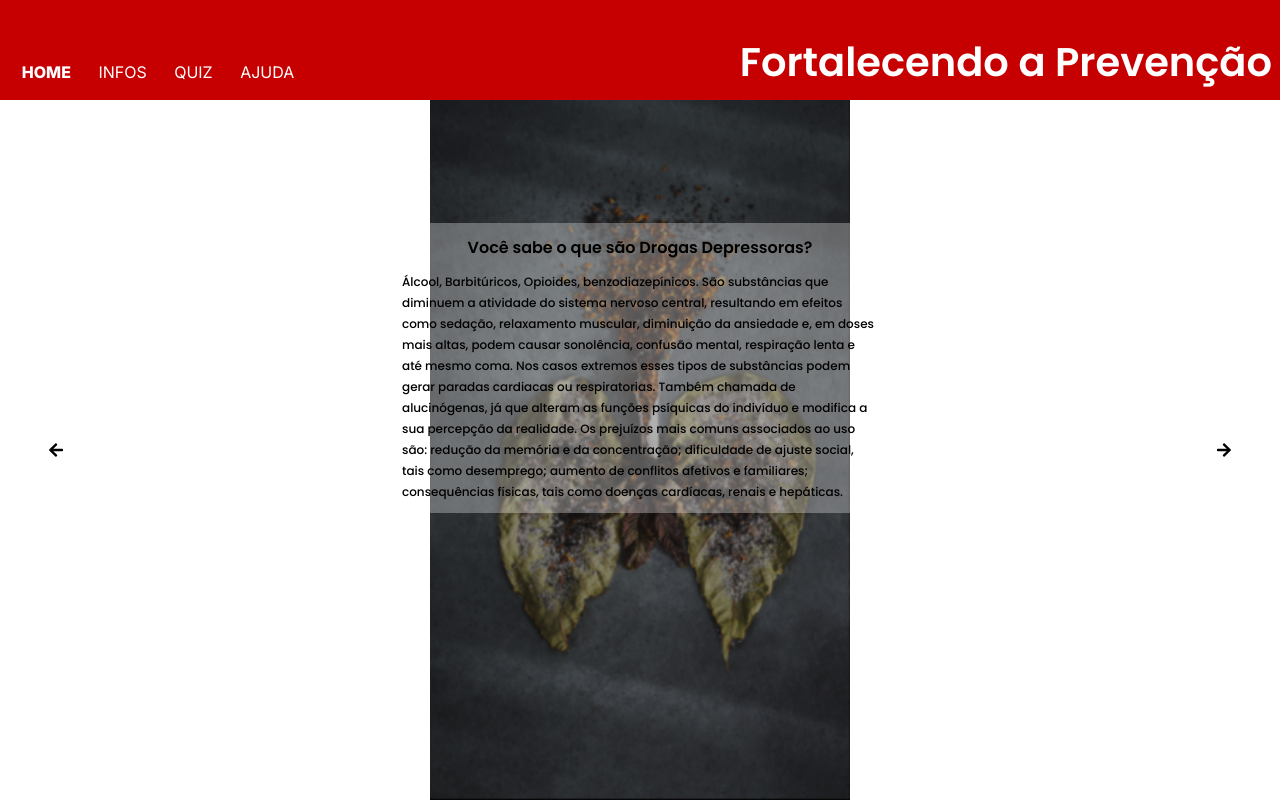
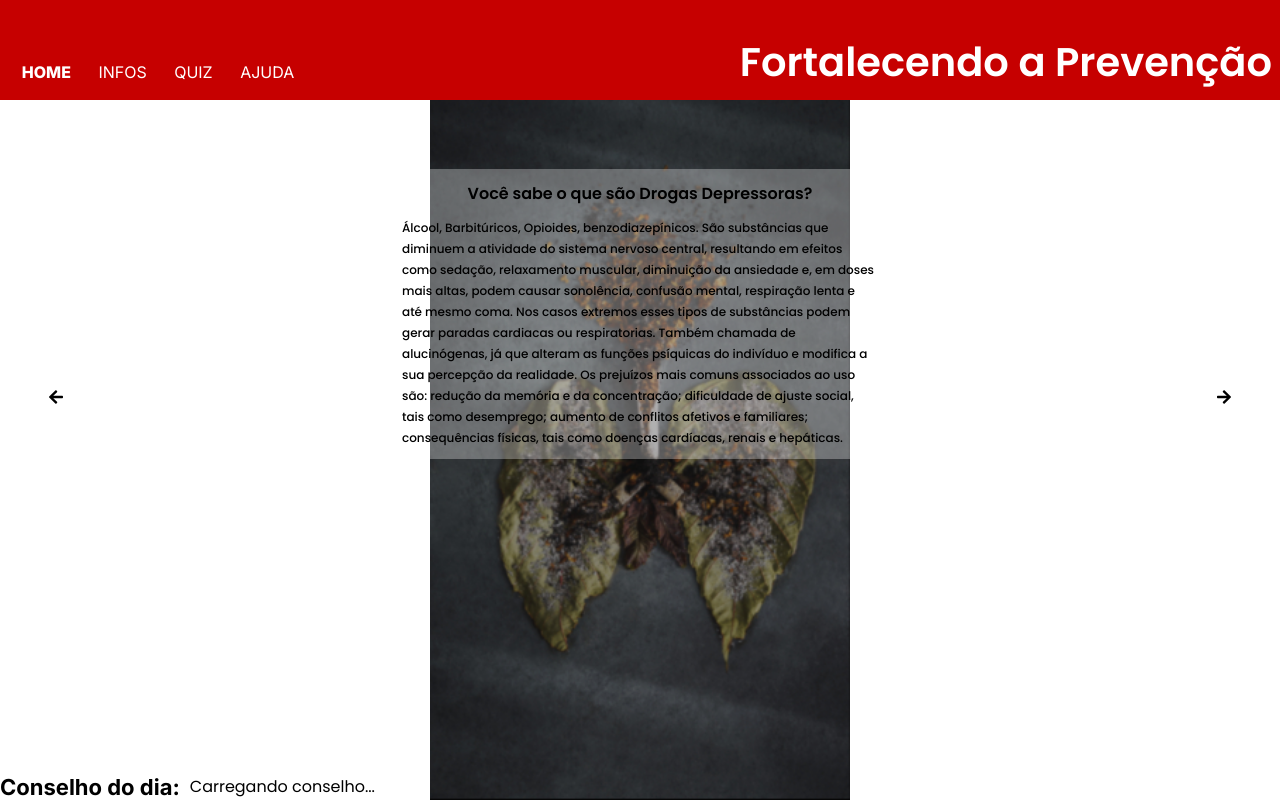
Before and after one commit to ymatzz/projeto-web-mobile, a Next.js app: page / in a window 1280 px wide. Built offline with nearby package versions, Linux system fonts and the light colour scheme; no server answers.

Commit message:
integração API

```diff
--- a/src/app/page.jsx
+++ b/src/app/page.jsx
@@ -1,10 +1,12 @@
 'use client'
 import React, { useState, useEffect } from 'react';
 import Card from '../components/Card'; // Importe o componente Card
-import { Container, CarrosselContainer, ContentCarrosselContainer, Slide, TextContainer } from './style';
+import { Container, CarrosselContainer, ContentCarrosselContainer, Slide, TextContainer, ContentContainer } from './style';
 import { FaArrowLeft, FaArrowRight } from "react-icons/fa";
 
 export default function Home() {
+  const [conselho, setConselho] = useState(null);
+
   const cards = [
     {
       titulo: 'Você sabe o que são Drogas Depressoras?',
@@ -42,25 +44,35 @@ export default function Home() {
     };
   }, [currentSlide]); // Reexecuta o efeito sempre que o currentSlide mudar
 
-  const testeApi = async() => {
-    const url = 'http://tabnet.datasus.gov/cgi/deftohtm.exe?vigitel/vigitel10.def'
+  const conselhoApi = async () => {
+    const url = 'https://api.adviceslip.com/advice'
     try {
       const response = await fetch(url);
       const data = await response.json();
-      console.log("aaaaa", data);
+      console.log('adsda', data)
+      setConselho(data);
     } catch (e) {
       console.error(e);
     }
   }
 
   useEffect(() => {
-    testeApi();
+    conselhoApi();
   }, []);
 
   return (
     <Container className="corpoPadrao">
+      <ContentContainer>
+        <TextContainer>
+            <h2>Conselho do dia:</h2>
+            {conselho && conselho.slip ? (
+              <span>{conselho.slip.advice}</span>
+            ) : (
+              <span>Carregando conselho...</span>
+            )}
+        </TextContainer>
         <CarrosselContainer>
-        <FaArrowLeft onClick={prevSlide} style={{cursor: 'pointer'}} />
+          <FaArrowLeft onClick={prevSlide} style={{ cursor: 'pointer' }} />
           <ContentCarrosselContainer>
             {cards.map((card, index) => (
               <Slide key={index} isActive={index === currentSlide}>
@@ -68,8 +80,9 @@ export default function Home() {
               </Slide>
             ))}
           </ContentCarrosselContainer>
-        <FaArrowRight onClick={nextSlide} style={{cursor: 'pointer'}} />
+          <FaArrowRight onClick={nextSlide} style={{ cursor: 'pointer' }} />
         </CarrosselContainer>
+      </ContentContainer>
     </Container>
   );
 }
--- a/src/app/style.js
+++ b/src/app/style.js
@@ -4,19 +4,29 @@ import styled from 'styled-components';
 export const Container = styled.div`
 `
 
+export const ContentContainer = styled.div`
+  width: 100%;
+  height: 100%;
+  display: flex;
+  flex-direction: column-reverse;
+  justify-content: flex-start;
+  background-image: url("/pulmao.jpg");
+  background-size: cover;
+  background-repeat: no-repeat;
+  background-position: center;
+  @media screen and (min-width: 600px){
+      background-size: contain;
+  }
+  overflow-y: auto;
+`
+
 export const CarrosselContainer = styled.div`
     width: 100%;
-    height: 100%;
     display: flex;
     justify-content: center;
     align-items: center;
-    background-image: url("/pulmao.jpg");
-    background-size: cover;
-    background-repeat: no-repeat;
-    background-position: center;
-    @media screen and (min-width: 600px){
-        background-size: contain;
-    }
+    margin-bottom: 150px;
+
 `
 
 export const ContentCarrosselContainer = styled.div`
@@ -37,12 +47,16 @@ export const Slide = styled.div`
 `;
 
 export const TextContainer = styled.div`
-  margin-top: 24px;
+  display: flex;
+  gap: 10px;
   width: 90%;
   span{
     text-align: justify;
-    font-size: 20px;
+    font-size: 16px;
     font-family: 'Poppins', sans-serif;
     color: black;
   }
+  h2{
+    font-size: 22px;
+  }
 `
```
Lines whose indentation alone changed are shown as unchanged.
